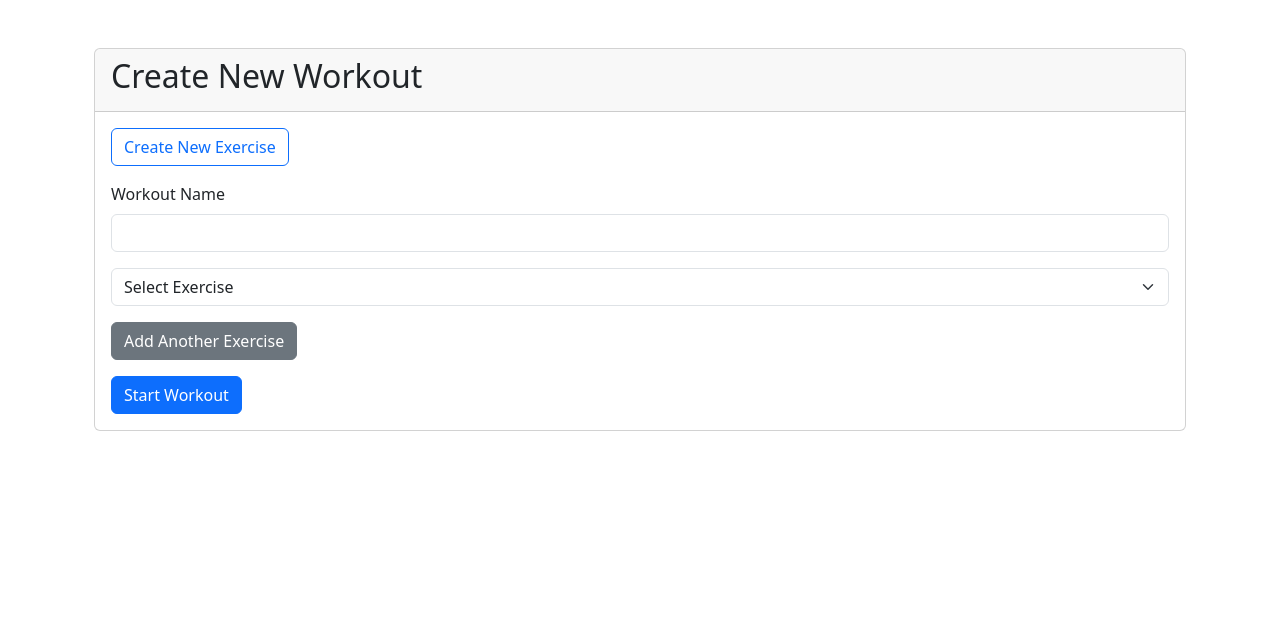
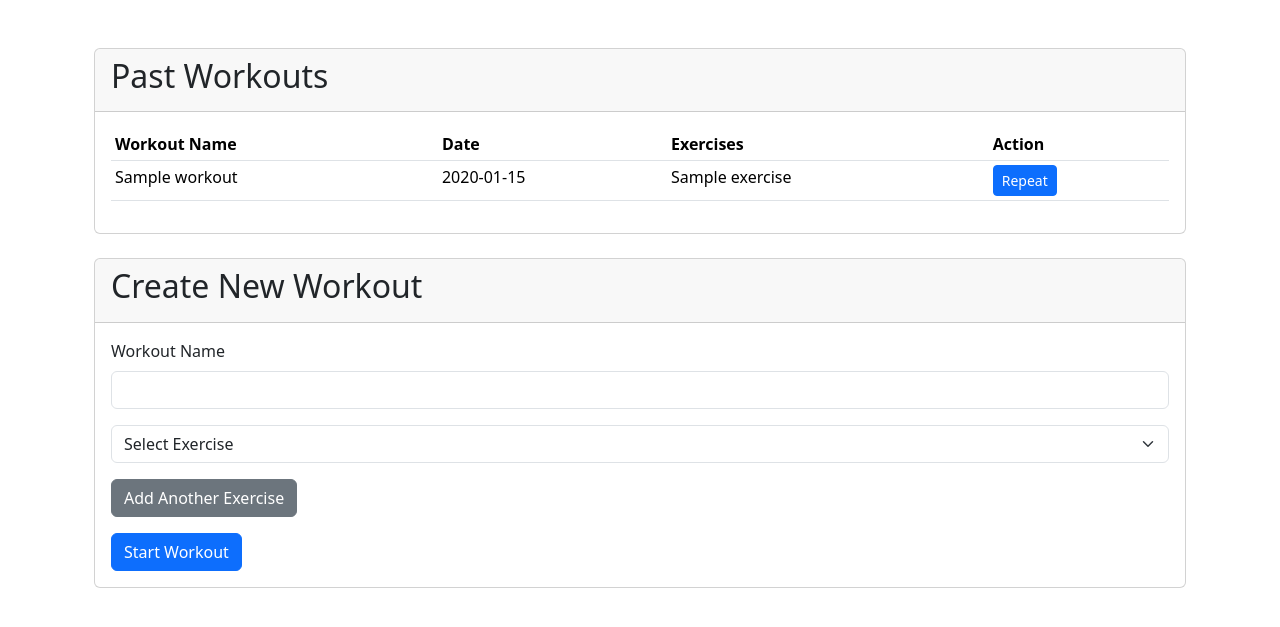
Before and after one commit to jms-dcksn/simple-fitness-logger, a Flask app: page /workout in a window 1280 px wide. Shown: the part 56-683 px from the top of the page. Run offline with Flask 3, Linux system fonts and the light colour scheme; tables that the repository leaves empty hold one stand-in row (values such as "Sample post").

Commit message:
workout history and swap ex

```diff
--- a/app.py
+++ b/app.py
@@ -23,6 +23,9 @@ def workout():
     active_workout = Workout.query.filter_by(finished=False).order_by(Workout.date_created.desc()).first()
     exercises = Exercise.query.all()
 
+    # Get past workouts for the list
+    past_workouts = Workout.query.filter_by(finished=True).order_by(Workout.date_created.desc()).limit(5).all()
+
     if request.method == 'POST':
         # Create new workout
         workout = Workout(
@@ -45,7 +48,10 @@ def workout():
         db.session.commit()
         return redirect(url_for('workout'))
 
-    return render_template('workout.html', exercises=exercises, active_workout=active_workout)
+    return render_template('workout.html',
+                         exercises=exercises,
+                         active_workout=active_workout,
+                         past_workouts=past_workouts)
 
 @app.route('/history')
 def history():
@@ -149,6 +155,49 @@ def admin():
 
 
 # API endpoints
+@app.route('/api/clone_workout', methods=['POST'])
+def clone_workout():
+    try:
+        data = request.get_json()
+        original_workout_id = data.get('workout_id')
+
+        # First, check for any existing active workouts and delete them
+        active_workouts = Workout.query.filter_by(finished=False).all()
+        for workout in active_workouts:
+            # Delete associated workout exercises first
+            WorkoutExercise.query.filter_by(workout_id=workout.id).delete()
+            # Delete any sets associated with this workout
+            Set.query.filter_by(workout_id=workout.id).delete()
+            # Delete the workout itself
+            db.session.delete(workout)
+
+        # Get the original workout
+        original_workout = Workout.query.get_or_404(original_workout_id)
+
+        # Create new workout
+        new_workout = Workout(
+            name=f"{original_workout.name}",
+            finished=False
+        )
+        db.session.add(new_workout)
+        db.session.flush()  # This assigns an ID to new_workout
+
+        # Clone all workout exercises
+        for we in original_workout.workout_exercises:
+            new_we = WorkoutExercise(
+                workout_id=new_workout.id,
+                exercise_id=we.exercise_id,
+                order=we.order
+            )
+            db.session.add(new_we)
+
+        db.session.commit()
+        return jsonify({'success': True, 'workout_id': new_workout.id})
+
+    except Exception as e:
+        db.session.rollback()
+        return jsonify({'error': str(e)}), 400
+
 @app.route('/create_exercise', methods=['POST'])
 def create_exercise():
     name = request.form.get('exercise_name')
@@ -202,6 +251,19 @@ def log_set():
         if request.is_json:
             return jsonify({'error': str(e)}), 400
         return "Error logging set", 400
+
+@app.route('/swap_exercise', methods=['POST'])
+def swap_exercise():
+    print("Received swap exercise request")
+    print("Form data:", request.form)
+    workout_exercise_id = request.form.get('workout_exercise_id')
+    new_exercise_id = request.form.get('new_exercise_id')
+
+    workout_exercise = WorkoutExercise.query.get_or_404(workout_exercise_id)
+    workout_exercise.exercise_id = new_exercise_id
+    db.session.commit()
+
+    return jsonify({'success': True})
 
 @app.route('/api/workouts', methods=['GET', 'POST'])
 def handle_workouts():
--- a/templates/workout.html
+++ b/templates/workout.html
@@ -2,6 +2,43 @@
 
 {% block content %}
 <div class="container mt-4">
+     <!-- Past Workouts Section -->
+     <div class="card mb-4">
+        <div class="card-header">
+            <h2>Past Workouts</h2>
+        </div>
+        <div class="card-body">
+            <table class="table table-sm">
+                <thead>
+                    <tr>
+                        <th>Workout Name</th>
+                        <th>Date</th>
+                        <th>Exercises</th>
+                        <th>Action</th>
+                    </tr>
+                </thead>
+                <tbody>
+                    {% for workout in past_workouts %}
+                    <tr>
+                        <td>{{ workout.name }}</td>
+                        <td>{{ workout.date_created.strftime('%Y-%m-%d') }}</td>
+                        <td>
+                            {% for we in workout.workout_exercises %}
+                            {{ we.exercise.name }}{% if not loop.last %}, {% endif %}
+                            {% endfor %}
+                        </td>
+                        <td>
+                            <button class="btn btn-primary btn-sm repeat-workout"
+                                    data-workout-id="{{ workout.id }}">
+                                Repeat
+                            </button>
+                        </td>
+                    </tr>
+                    {% endfor %}
+                </tbody>
+            </table>
+        </div>
+    </div>
     {% if not active_workout %}
     <!-- Create New Workout Form -->
     <div class="card mb-4">
@@ -9,10 +46,6 @@
             <h2>Create New Workout</h2>
         </div>
         <div class="card-body">
-            <!-- Add button to open new exercise modal -->
-            <button type="button" class="btn btn-outline-primary mb-3" data-bs-toggle="modal" data-bs-target="#newExerciseModal">
-                Create New Exercise
-            </button>
 
             <form id="workoutForm" method="POST">
                 <div class="mb-3">
@@ -74,7 +107,15 @@
         <div class="card-body">
             {% for workout_exercise in active_workout.workout_exercises %}
             <div class="exercise-section mb-4">
-                <h3>{{ workout_exercise.exercise.name }}</h3>
+                <h3 class="d-flex justify-content-between align-items-center">
+                    {{ workout_exercise.exercise.name }}
+                    <button type="button" class="btn btn-outline-secondary btn-sm"
+                            data-bs-toggle="modal"
+                            data-bs-target="#swapExerciseModal"
+                            data-workout-exercise-id="{{ workout_exercise.id }}">
+                        Swap Exercise
+                    </button>
+                </h3>
 
                 <!-- Set History -->
                 <div class="set-history mb-3">
@@ -126,25 +167,73 @@
     {% endif %}
 </div>
 
+<!-- Swap Exercise Modal -->
+<div class="modal fade" id="swapExerciseModal" tabindex="-1" aria-labelledby="swapExerciseModalLabel" aria-hidden="true">
+    <div class="modal-dialog">
+        <div class="modal-content">
+            <div class="modal-header">
+                <h5 class="modal-title" id="swapExerciseModalLabel">Swap Exercise</h5>
+                <button type="button" class="btn-close" data-bs-dismiss="modal" aria-label="Close"></button>
+            </div>
+            <div class="modal-body">
+                <form id="swapExerciseForm" method="POST" action="{{ url_for('swap_exercise') }}">
+                    <input type="hidden" name="workout_exercise_id" id="workoutExerciseId">
+                    <div class="mb-3">
+                        <label for="newExercise" class="form-label">Select New Exercise</label>
+                        <select class="form-select" id="newExercise" name="new_exercise_id" required>
+                            <option value="">Select Exercise</option>
+                            {% for exercise in exercises %}
+                            <option value="{{ exercise.id }}">{{ exercise.name }}</option>
+                            {% endfor %}
+                        </select>
+                    </div>
+                    <button type="submit" class="btn btn-primary">Swap Exercise</button>
+                </form>
+            </div>
+        </div>
+    </div>
+</div>
+
 <script>
-document.getElementById('addExerciseBtn').addEventListener('click', function() {
-    const exerciseList = document.getElementById('exerciseList');
-    const exerciseEntry = document.createElement('div');
-    exerciseEntry.className = 'exercise-entry mb-3';
 
-    // Clone the first select element and its options
-    const originalSelect = document.querySelector('.exercise-select');
-    const newSelect = originalSelect.cloneNode(true);
-    newSelect.value = ''; // Reset the selection
-    newSelect.name = 'exercises[]'; // Ensure the name attribute is set correctly
-    newSelect.className = 'form-select exercise-select'; // Ensure classes are set
+    // Initialize modals properly
+    document.addEventListener('DOMContentLoaded', function() {
+        const modals = document.querySelectorAll('.modal');
+        modals.forEach(modalEl => {
+            if (!bootstrap.Modal.getInstance(modalEl)) {
+                new bootstrap.Modal(modalEl, {
+                    backdrop: true,
+                    keyboard: true,
+                    focus: true
+                });
+                console.log('Modal initialized:', modalEl.id);
+            }
+        });
+    });
+    // Add handler for add exercise button (if it exists)
 
-    exerciseEntry.appendChild(newSelect);
-    exerciseList.appendChild(exerciseEntry);
+
+const swapExerciseModal = document.getElementById('swapExerciseModal');
+if (swapExerciseModal) {
+    swapExerciseModal.addEventListener('show.bs.modal', function (event) {
+        // Add console.log for debugging
+        console.log('Modal opening, button:', event.relatedTarget);
+
+        const button = event.relatedTarget;
+        const workoutExerciseId = button.getAttribute('data-workout-exercise-id');
+        console.log('workoutExerciseId:', workoutExerciseId);
+
+        // Set the value in the hidden input
+        const hiddenInput = document.getElementById('workoutExerciseId');
+        hiddenInput.value = workoutExerciseId;
+        console.log('Hidden input value set to:', hiddenInput.value);
     });
+}
 
-// Add handler for new exercise form
-document.getElementById('newExerciseForm').addEventListener('submit', async function(e) {
+ // Add handler for swap exercise form
+ const swapExerciseForm = document.getElementById('swapExerciseForm');
+    if (swapExerciseForm) {
+        swapExerciseForm.addEventListener('submit', async function(e) {
             e.preventDefault();
             const formData = new FormData(this);
 
@@ -154,28 +243,46 @@ document.getElementById('newExerciseForm').addEventListener('submit', async func
                     body: formData
                 });
 
-        if (response.ok) {
+                if (!response.ok) {
+                    const errorText = await response.text();
+                    console.error('Server response:', errorText);
+                    throw new Error(`HTTP error! status: ${response.status}`);
+                }
+
                 const data = await response.json();
-            // Add the new exercise to all exercise select dropdowns
-            const selects = document.querySelectorAll('.exercise-select');
-            selects.forEach(select => {
-                const option = new Option(data.name, data.id);
-                select.add(option);
+                window.location.reload();
+            } catch (error) {
+                console.error('Error:', error);
+                alert('Error swapping exercise');
+            }
+        });
+    }
+
+// Add handler for repeat workout buttons
+document.querySelectorAll('.repeat-workout').forEach(button => {
+        button.addEventListener('click', async function() {
+            const workoutId = this.getAttribute('data-workout-id');
+            try {
+                const response = await fetch('/api/clone_workout', {
+                    method: 'POST',
+                    headers: {
+                        'Content-Type': 'application/json',
+                    },
+                    body: JSON.stringify({ workout_id: workoutId })
                 });
 
-            // Close the modal
-            const modal = bootstrap.Modal.getInstance(document.getElementById('newExerciseModal'));
-            modal.hide();
+                if (!response.ok) {
+                    throw new Error('Failed to clone workout');
+                }
 
-            // Reset the form
-            this.reset();
-        } else {
-            alert('Error creating exercise');
-        }
+                // Reload the page to show the new active workout
+                window.location.reload();
             } catch (error) {
                 console.error('Error:', error);
-        alert('Error creating exercise');
+                alert('Failed to clone workout');
             }
         });
+    });
+
 </script>
 {% endblock %}
```
Lines whose indentation alone changed are shown as unchanged.
